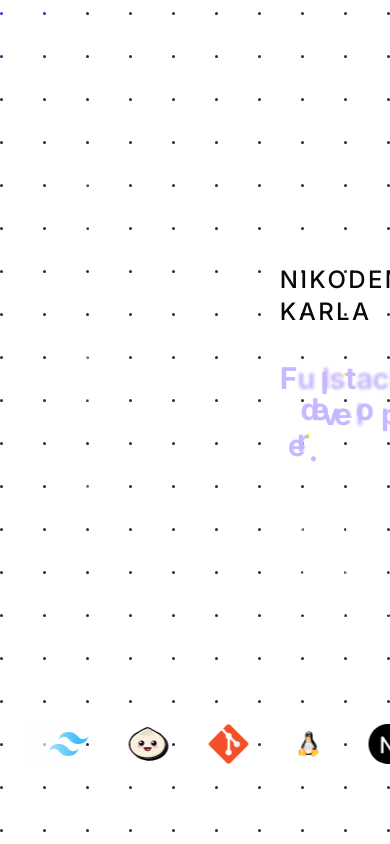
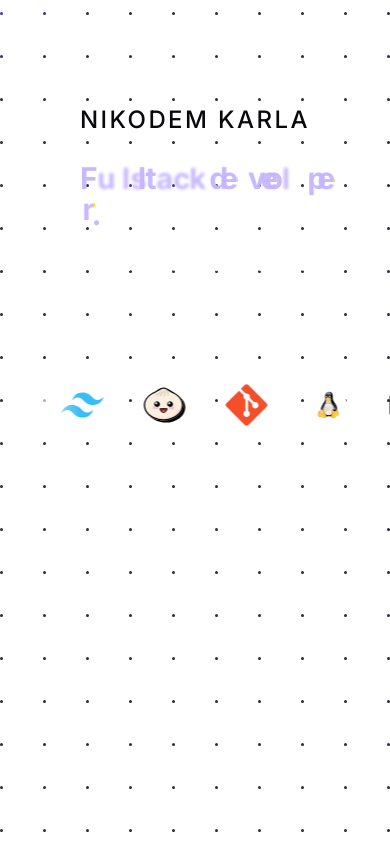
Before and after one commit to N1KO7839/Portfolio, a Next.js app: page / in a window 390 px wide. Built offline with nearby package versions, Linux system fonts and the light colour scheme.

Commit message:
feat: add responsiveness to overlay.tsx and move logos to constants.ts, change nextjs icon to better one

```diff
--- a/app/constants.ts
+++ b/app/constants.ts
@@ -1,6 +1,21 @@
+import { LogoItem } from "@/components/LogoLoop";
+
 export const CV_LINK: string = "https://drive.google.com/file/d/1MFapTh-BjFUjbBeoUeqYh_PcC78rL-iX/view?usp=drive_link"
 
-export const texts = [
+export const TEXTS = [
   'Fullstack developer.',
   'Frontend developer.',
 ];
+
+export const LOGOS: LogoItem[] = [
+  { src: "/tech_stack_icons/Nextjs.svg", alt: "Next.js", href: "https://nextjs.org/"},
+  { src: "/tech_stack_icons/react.svg", alt: "React", href: "https://react.dev/"},
+  { src: "/tech_stack_icons/javascript.svg", alt: "JavaScript", href: "https://www.javascript.com/" },
+  { src: "/tech_stack_icons/python.svg", alt: "Python", href: "https://www.python.org/" },
+  { src: "/tech_stack_icons/fastapi.svg", alt: "FastAPI", href: "https://fastapi.tiangolo.com/"},
+  { src: "/tech_stack_icons/postgresql.svg", alt: "PostgreSQL", href: "https://www.postgresql.org/"},
+  { src: "/tech_stack_icons/tailwindCSS.svg", alt: "Tailwind CSS", href: "https://tailwindcss.com/"},
+  { src: "/tech_stack_icons/bun.svg", alt: "Bun", href: "https://bun.com/"},
+  { src: "/tech_stack_icons/git.svg", alt: "Git", href: "https://git-scm.com/"},
+  { src: "/tech_stack_icons/linux.svg", alt: "Linux", href: "https://www.linux.com/"},
+]
--- a/components/Overlay.tsx
+++ b/components/Overlay.tsx
@@ -1,4 +1,5 @@
 "use client"
+import { useState } from "react"
 import Link from "next/link"
 import {
   NavigationMenu,
@@ -10,28 +11,78 @@ import DecryptedText from "./DecryptedText"
 import { MorphingText } from "@/components/animate-ui/primitives/texts/morphing"
 import BlurText from "./animate-ui/primitives/texts/blur"
 import Image from "next/image"
-import LogoLoop, { type LogoItem } from "./LogoLoop"
-import { CV_LINK, texts } from "@/app/constants"
+import { LOGOS } from "@/app/constants"
+import LogoLoop from "./LogoLoop"
+import { CV_LINK, TEXTS } from "@/app/constants"
 
-const logos: LogoItem[] = [
-  { src: "/tech_stack_icons/Next.js.svg", alt: "Next.js" },
-  { src: "/tech_stack_icons/react.svg", alt: "React" },
-  { src: "/tech_stack_icons/javascript.svg", alt: "JavaScript" },
-  { src: "/tech_stack_icons/python.svg", alt: "Python" },
-  { src: "/tech_stack_icons/fastapi.svg", alt: "FastAPI" },
-  { src: "/tech_stack_icons/postgresql.svg", alt: "PostgreSQL" },
-  { src: "/tech_stack_icons/tailwindCSS.svg", alt: "Tailwind CSS" },
-  { src: "/tech_stack_icons/bun.svg", alt: "Bun" },
-  { src: "/tech_stack_icons/git.svg", alt: "Git" },
-  { src: "/tech_stack_icons/linux.svg", alt: "Linux" },
-]
+
 
 const Overlay = () => {
+  const [menuOpen, setMenuOpen] = useState(false)
+
   return (
     <div className="flex flex-col">
-      <div className="flex items-start justify-between px-10">
-        <nav className="">
-          <NavigationMenu className="-mx-10">
+      <div className="flex items-start justify-between px-4 sm:px-6 md:px-10">
+        <nav className="relative">
+          <button
+            onClick={() => setMenuOpen(!menuOpen)}
+            className="z-50 flex flex-col gap-1.5 p-2 md:hidden"
+            aria-label="Toggle menu"
+          >
+            <span className={`block h-0.5 w-6 bg-white/50 transition-all duration-300 ${menuOpen ? "translate-y-2 rotate-45" : ""}`} />
+            <span className={`block h-0.5 w-6 bg-white/50 transition-all duration-300 ${menuOpen ? "opacity-0" : ""}`} />
+            <span className={`block h-0.5 w-6 bg-white/50 transition-all duration-300 ${menuOpen ? "-translate-y-2 -rotate-45" : ""}`} />
+          </button>
+
+          {menuOpen && (
+            <div className="fixed inset-0 z-40 flex flex-col items-center justify-center gap-8 bg-black/90 md:hidden">
+              <button
+                onClick={() => setMenuOpen(false)}
+                className="absolute right-6 top-6 text-3xl text-white/50 transition-colors hover:text-violet-500"
+                aria-label="Close menu"
+              >
+                &times;
+              </button>
+              <Image
+                width={100}
+                height={100}
+                src={"/logo.svg"}
+                alt="logo"
+                loading="eager"
+              />
+              <Link
+                href="#experience"
+                onClick={() => setMenuOpen(false)}
+                className="text-xl font-semibold text-white/50 transition-colors hover:text-violet-500"
+              >
+                EXPERIENCE
+              </Link>
+              <Link
+                href="#projects"
+                onClick={() => setMenuOpen(false)}
+                className="text-xl font-semibold text-white/50 transition-colors hover:text-violet-500"
+              >
+                PROJECTS
+              </Link>
+              <Link
+                href="#contact"
+                onClick={() => setMenuOpen(false)}
+                className="text-xl font-semibold text-white/50 transition-colors hover:text-violet-500"
+              >
+                CONTACT
+              </Link>
+              <Link
+                href={CV_LINK}
+                onClick={() => setMenuOpen(false)}
+                className="flex items-center gap-2 text-xl font-semibold text-white/50 transition-colors hover:text-violet-500"
+              >
+                <Image src={"/download.svg"} alt="Download icon" width={20} height={20} />
+                Download CV
+              </Link>
+            </div>
+          )}
+
+          <NavigationMenu className="-mx-10 hidden md:block">
             <NavigationMenuList className="flex-col items-center justify-center gap-10">
               <NavigationMenuItem>
                 <NavigationMenuLink
@@ -65,7 +116,7 @@ const Overlay = () => {
               </NavigationMenuItem>
               <NavigationMenuItem>
                 <NavigationMenuLink
-                  href="#projects"
+                  href="#contact"
                   className="rotate-270 rounded-none text-lg font-semibold text-white/50 transition-colors duration-300 ease-in-out hover:cursor-pointer hover:bg-transparent hover:text-violet-500 focus:bg-transparent focus-visible:ring-0 focus-visible:outline-none data-[active=true]:bg-transparent"
                 >
                   CONTACT
@@ -74,7 +125,7 @@ const Overlay = () => {
             </NavigationMenuList>
           </NavigationMenu>
         </nav>
-        <div className="mt-60 ml-40 flex flex-col gap-8 self-center lg:max-w-2xl xl:max-w-3xl">
+        <div className="mt-20 ml-0 flex flex-col gap-6 self-center sm:mt-30 sm:ml-10 md:mt-40 md:ml-20 lg:mt-60 lg:ml-40 sm:min-w-114 lg:max-w-2xl xl:max-w-3xl">
           <DecryptedText
             text="NIKODEM KARLA"
             speed={75}
@@ -87,7 +138,7 @@ const Overlay = () => {
           />
           <MorphingText
             className="text-3xl font-bold tracking-tight text-violet-300/95 sm:text-4xl md:text-5xl lg:text-6xl xl:text-7xl"
-            text={texts}
+            text={TEXTS}
             loop
           />
           <BlurText
@@ -96,7 +147,7 @@ const Overlay = () => {
           />
         </div>
         <Link
-          className="flex items-center justify-center gap-2 pt-16 text-lg font-semibold text-white/50 transition-colors duration-300 ease-in-out hover:cursor-pointer hover:bg-transparent hover:text-violet-500 focus:bg-transparent focus-visible:ring-0 focus-visible:outline-none data-[active=true]:bg-transparent"
+          className="hidden items-center justify-center gap-2 whitespace-nowrap pt-10 md:pt-16 text-sm lg:text-base xl:text-lg font-semibold text-white/50 transition-colors duration-300 ease-in-out hover:cursor-pointer hover:bg-transparent hover:text-violet-500 focus:bg-transparent focus-visible:ring-0 focus-visible:outline-none data-[active=true]:bg-transparent md:flex"
           href={CV_LINK}
         >
           <Image
@@ -109,12 +160,14 @@ const Overlay = () => {
         </Link>
       </div>
       <LogoLoop
-        logos={logos}
+        logos={LOGOS}
         speed={90}
-        logoHeight={40}
+        hoverSpeed={20}
+        logoHeight={42}
         width={700}
         gap={40}
         fadeOut
+        scaleOnHover
         className="mx-auto mt-6"
       />
     </div>
```
Also changed, not shown: public/tech_stack_icons/Next.js.svg (deleted), public/tech_stack_icons/Nextjs.svg (added).
